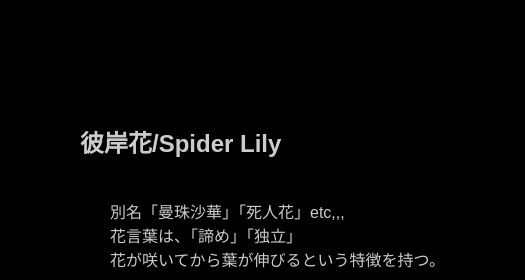
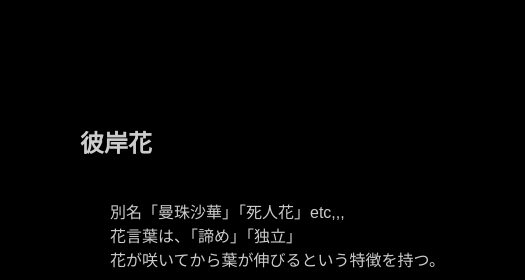
Before and after one commit to m-kurita730/m-kurita.github.io, a plain HTML site: page index.html in a window 1280 px wide. Shown: the part 940-1220 px from the top of the page, 0-525 px from the left. Drawn offline with Linux system fonts and the light colour scheme.

Commit message:
Update index.html

```diff
--- a/index.html
+++ b/index.html
@@ -14,7 +14,7 @@
      <div class="container">
   　  <div class="main-wrapper">
         <div class="text">
-         <h2>彼岸花/Spider Lily</h2>
+         <h2>彼岸花</h2>
          <p>別名「曼珠沙華」「死人花」etc,,,<br>花言葉は、「諦め」「独立」
            <br>花が咲いてから葉が伸びるという特徴を持つ。</p>
 　　　　　</div>
```
